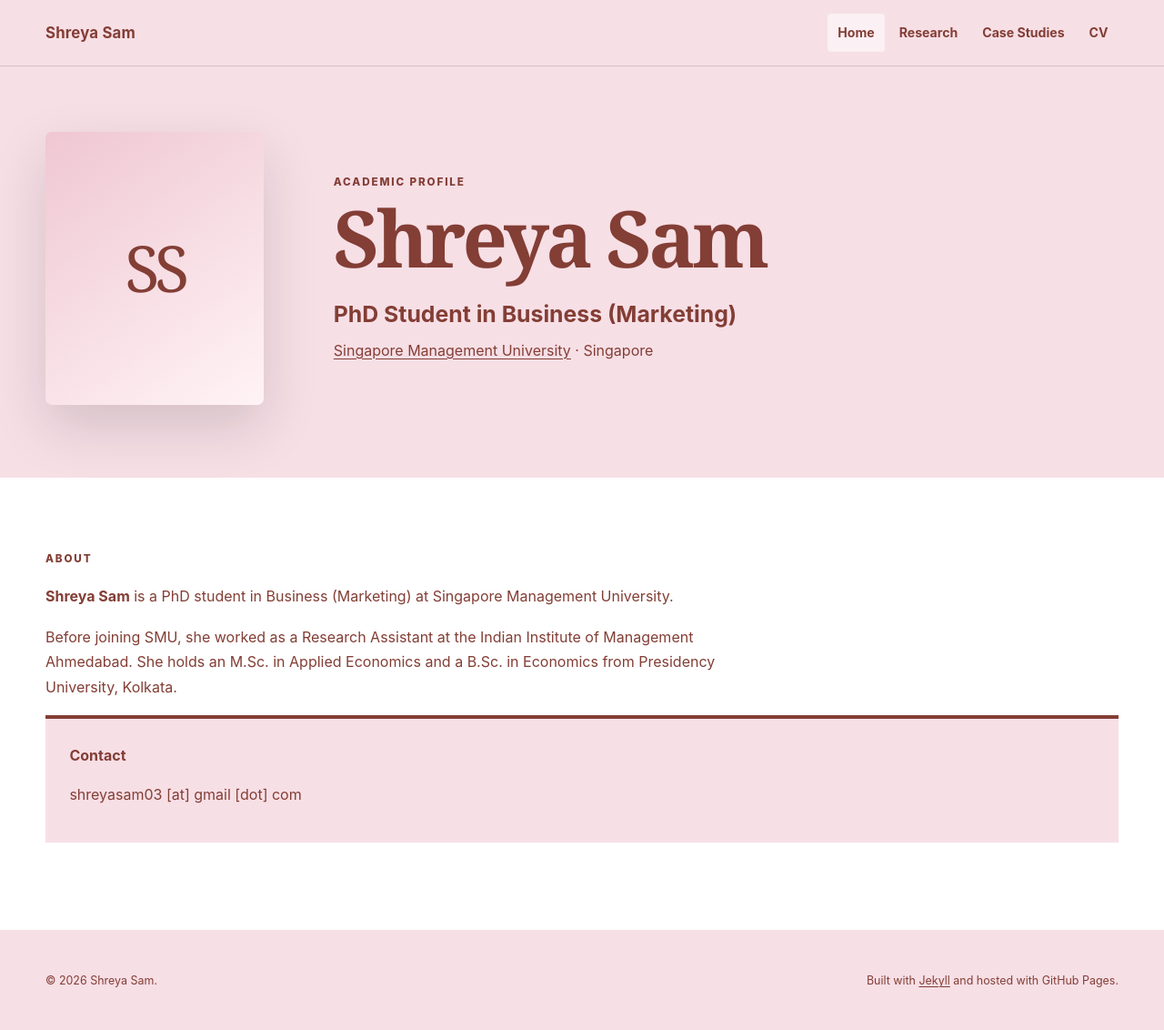
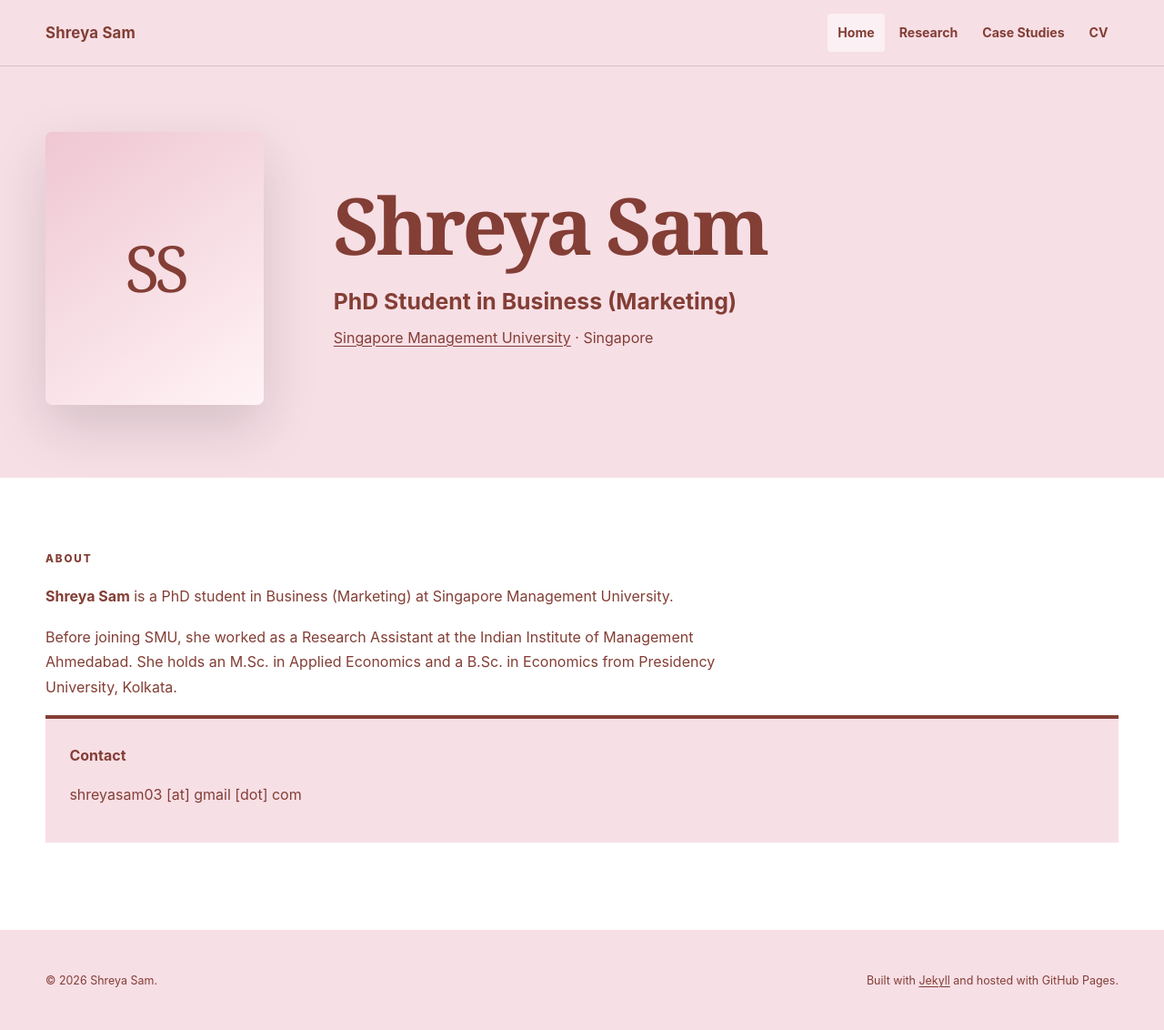
Before and after one commit to shreyasam/shreyasam.github.io, a Jekyll site: the page built from index.md, in a window 1280 px wide. Shown: the whole page at 91% size. Built offline with Jekyll 4.4.1, drawn with Linux system fonts in a browser that asks for light colours.

Commit message:
Update home.html

```diff
--- a/_layouts/home.html
+++ b/_layouts/home.html
@@ -14,7 +14,6 @@ layout: default
       </div>
 
       <div class="hero__content">
-        <p class="hero__eyebrow">Academic profile</p>
         <h1>{{ profile.name }}</h1>
         <p class="hero__role">{{ profile.role }}</p>
         <p class="hero__affiliation">
```
